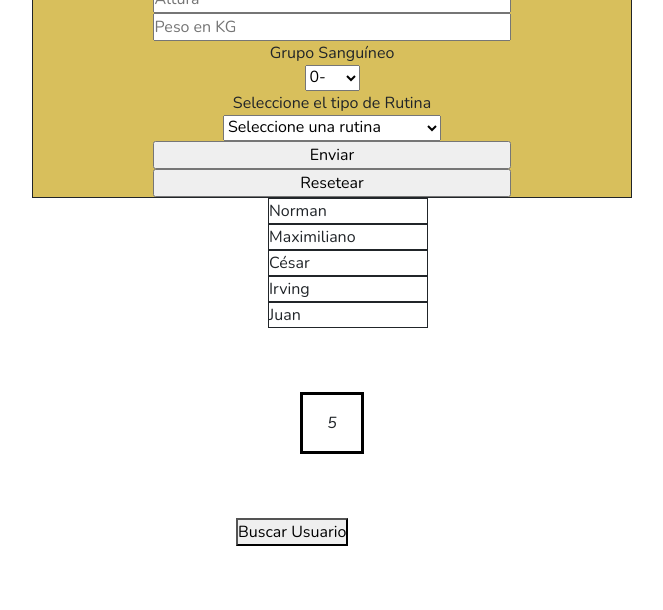
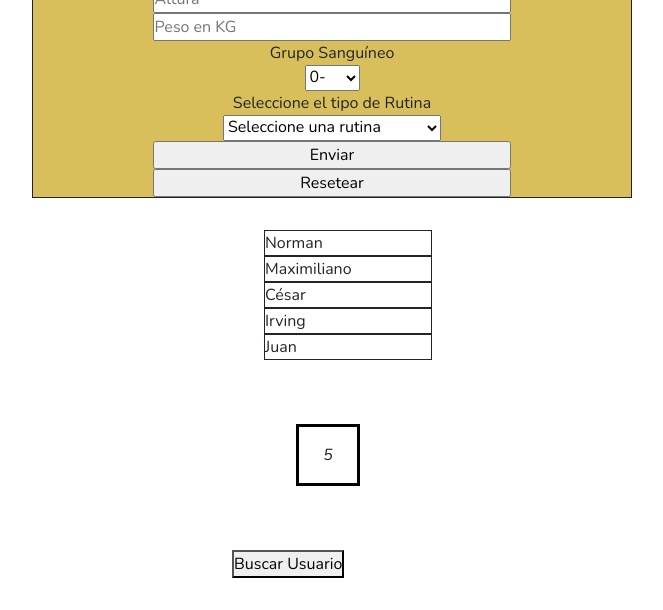
Before and after one commit to jcutruzzola/energym, a plain HTML site: page entrega-03/index.html in a window 1280 px wide. Shown: the part 516-1126 px from the top of the page, without its empty margins (308-971 px from the left). Before the commit the page ends 1062 px from the top, so only its background shows below. Drawn offline with nearby package versions, Linux system fonts and the light colour scheme; some packages are replaced by stand-ins of ours; a script that the page names is missing.

Commit message:
correccion margin

```diff
--- a/entrega-03/index.html
+++ b/entrega-03/index.html
@@ -117,7 +117,7 @@
 
     </div>
 
-        <div id="sectionTwo">
+        <div id="sectionTwo" class="sectionDos">
 
         <ul id="list"> </ul>
 
--- a/entrega-03/style.css
+++ b/entrega-03/style.css
@@ -84,3 +84,10 @@ header{
 #form div input {
     width: 60%;
 }
+
+.sectionDos{
+    height: 20%vph;
+    width: 200px;
+    margin: 2rem;
+
+}
```
